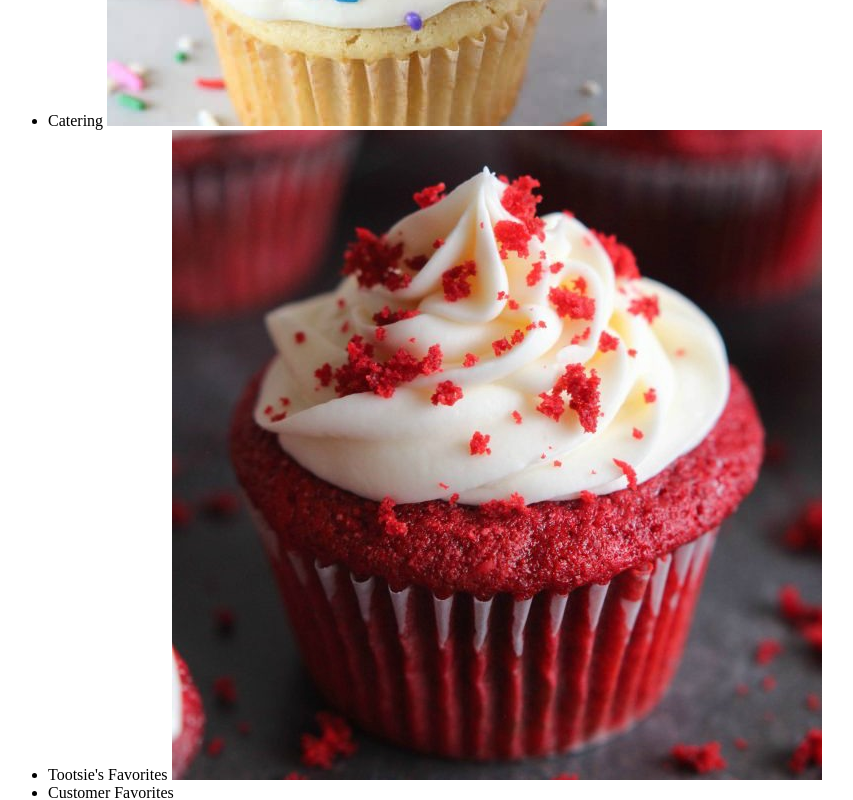
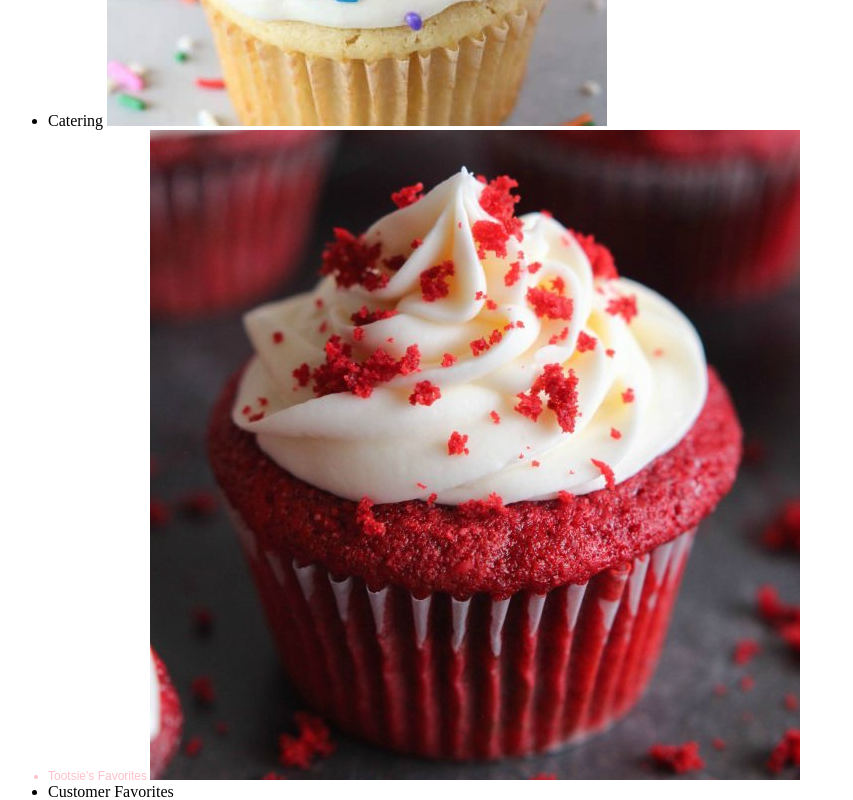
Before and after one commit to SNulu/cupcakes, a plain HTML site: page index.html in a window 1280 px wide. Shown: the part 2640-3440 px from the top of the page, without its empty margins (0-853 px from the left). Drawn offline with Linux system fonts and the light colour scheme.

Commit message:
add style to li/best class

```diff
--- a/css/styles.css
+++ b/css/styles.css
@@ -1,11 +1,10 @@
 p.flashy{
-
   color: red;
   font-style: italic;
-  font-family: inherit;
+
 
 }
-p.best {
+.best {
   color: pink;
   font-style:normal;
   font-family: sans-serif;
--- a/index.html
+++ b/index.html
@@ -20,8 +20,8 @@
       <li>Catering
         <img src="img/sprinkles.jpeg" alt="photo of a sprinkles cupcake">
       </li>
-      <li>Tootsie's Favorites
-        <img class="best" src="img/red-velvet.jpeg" alt="photo of a red-velvet cupcake">
+      <li class="best">Tootsie's Favorites
+        <img  src="img/red-velvet.jpeg" alt="photo of a red-velvet cupcake">
       </li>
       <li>Customer Favorites
         <img src="img/chai-latte.jpeg" alt="photo of a chai-latte">
```
